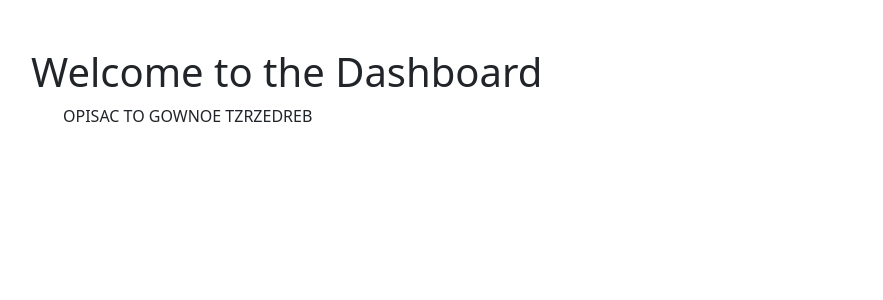
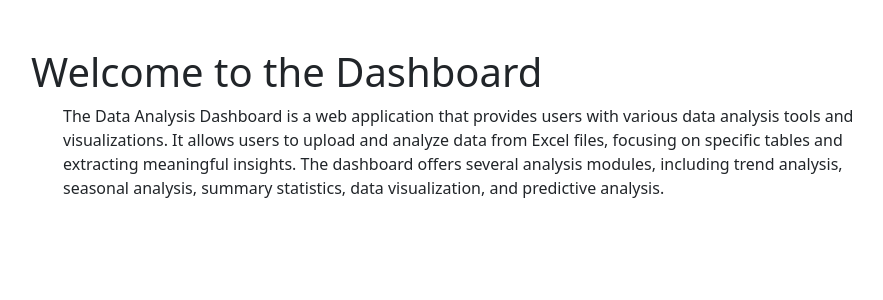
Before and after one commit to gitesiek/SchoolProject, a Python web app: template templates/dashboard/main.html in a window 1280 px wide. Shown: the top 300 px of the page, without its empty margins (336-1219 px from the left). Run offline with Jinja, Linux system fonts and the light colour scheme; the template is opened without the code that fills it, so the values that code supplies are empty.

Commit message:
Few last minute fixes

```diff
--- a/templates/dashboard/main.html
+++ b/templates/dashboard/main.html
@@ -3,6 +3,8 @@
 
 <h1>Welcome to the Dashboard</h1>
 <ul>
-OPISAC TO GOWNOE TZRZEDREB
+    The Data Analysis Dashboard is a web application that provides users with various data analysis tools and visualizations.
+    It allows users to upload and analyze data from Excel files, focusing on specific tables and extracting meaningful insights.
+    The dashboard offers several analysis modules, including trend analysis, seasonal analysis, summary statistics, data visualization, and predictive analysis.
 </ul>
 {% endblock  %}
--- a/templates/menu.html
+++ b/templates/menu.html
@@ -1,6 +1,8 @@
 <div class="d-flex flex-column flex-shrink-0 p-3 mr-5">
     <hr>
     <ul>
+        <li><a href="{{ url_for('dashboard.dashboard') }}">Dashboard</a></li>
+        <hr>
         <li><a href="{{ url_for('dashboard.trend_analysis') }}">Trend Analysis</a></li>
         <li><a href="{{ url_for('dashboard.seasonal_analysis') }}">Seasonal Analysis</a></li>
         <li><a href="{{ url_for('dashboard.summary_statistics') }}">Summary Statistics</a></li>
```
Also changed, not shown: requirements.txt (added, +12 -0 lines).
